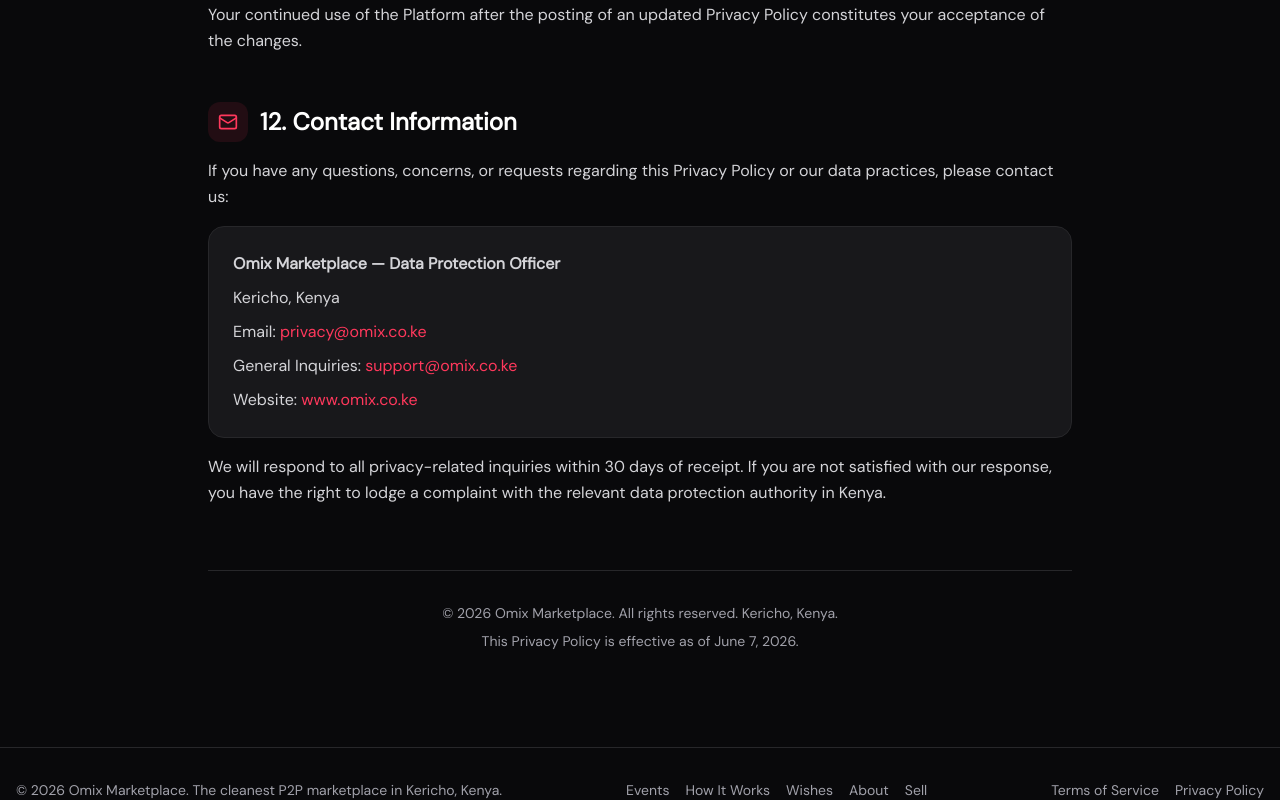
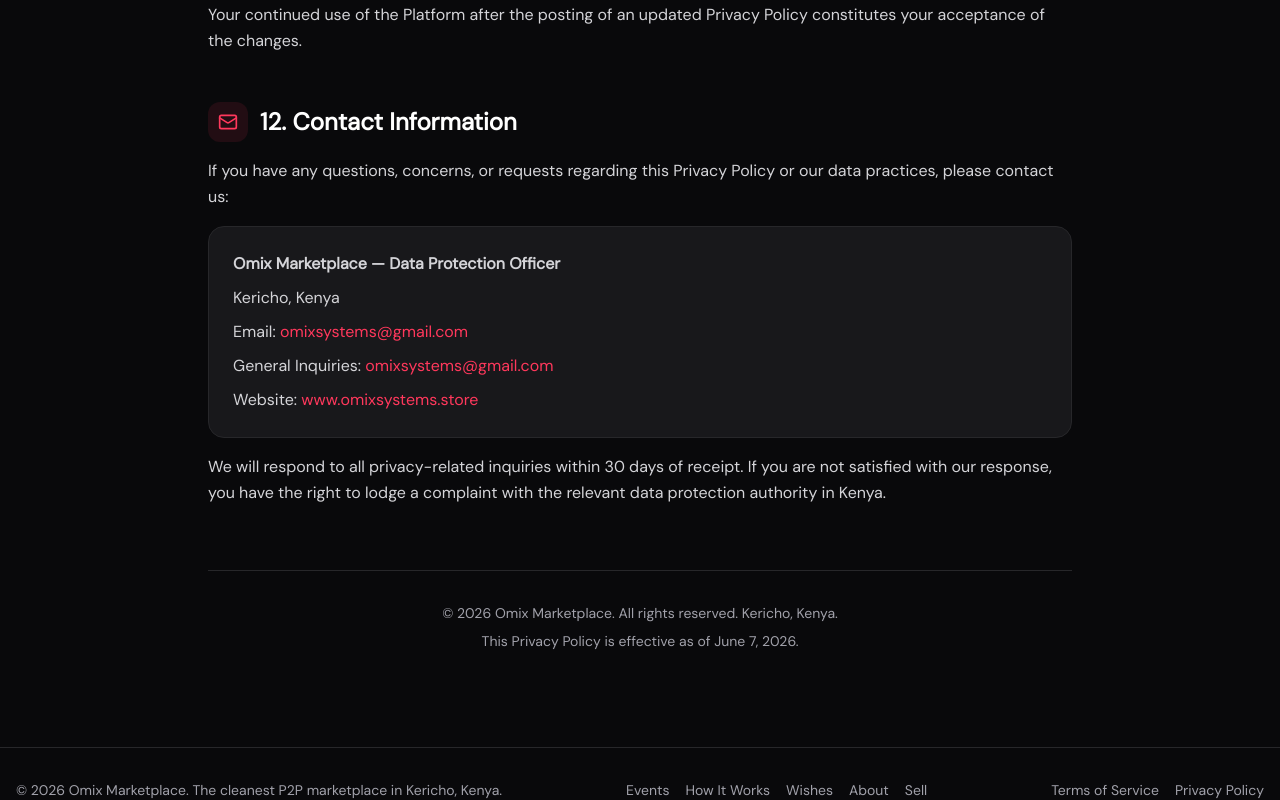
Before and after one commit to oliver4441/stor1, a React (Vite) app: page /privacy in a window 1280 px wide. Shown: the part 5249-6049 px from the top of the page. Built offline with nearby package versions, Linux system fonts and the light colour scheme.

Commit message:
fix: update privacy policy contact info (email, website, general inquiry)

```diff
--- a/src/pages/Privacy.jsx
+++ b/src/pages/Privacy.jsx
@@ -240,9 +240,9 @@
           <div className="bg-zinc-50 dark:bg-zinc-900 rounded-2xl p-6 my-4 border border-zinc-200 dark:border-zinc-800">
             <p className="mb-2"><strong>Omix Marketplace — Data Protection Officer</strong></p>
             <p className="mb-2">Kericho, Kenya</p>
-            <p className="mb-2">Email: <a href="mailto:privacy@omix.co.ke" className="text-[#ff385c] hover:underline">privacy@omix.co.ke</a></p>
-            <p className="mb-2">General Inquiries: <a href="mailto:support@omix.co.ke" className="text-[#ff385c] hover:underline">support@omix.co.ke</a></p>
-            <p>Website: <a href="https://omix.co.ke" className="text-[#ff385c] hover:underline">www.omix.co.ke</a></p>
+            <p className="mb-2">Email: <a href="mailto:omixsystems@gmail.com" className="text-[#ff385c] hover:underline">omixsystems@gmail.com</a></p>
+            <p className="mb-2">General Inquiries: <a href="mailto:omixsystems@gmail.com" className="text-[#ff385c] hover:underline">omixsystems@gmail.com</a></p>
+            <p>Website: <a href="https://omixsystems.store" className="text-[#ff385c] hover:underline">www.omixsystems.store</a></p>
           </div>
           <p>
             We will respond to all privacy-related inquiries within 30 days of receipt. If you are not satisfied with our response, you have the right to lodge a complaint with the relevant data protection authority in Kenya.
```
